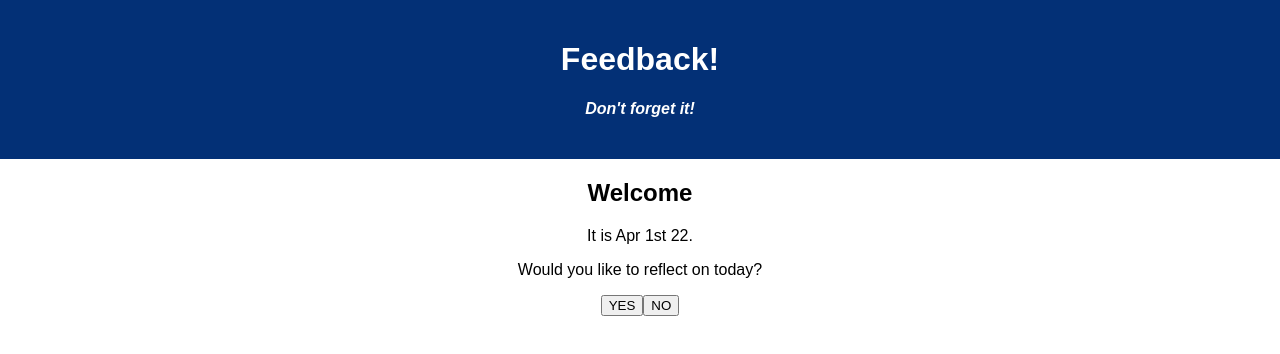
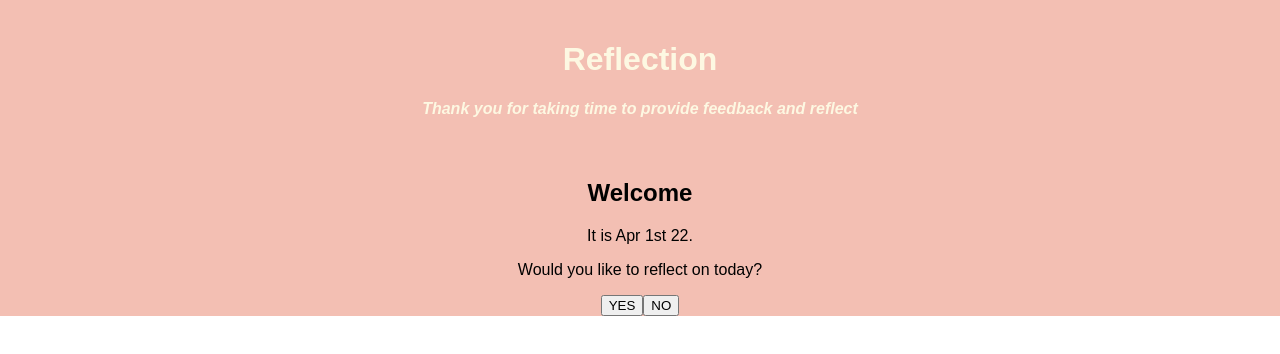
Before and after one commit to atshepard/weekend-redux-feedback, a React (Create React App) app: page / in a window 1280 px wide. Shown: the top 354 px of the page. Built offline with nearby package versions, Linux system fonts and the light colour scheme.

Commit message:
adds background animation

```diff
--- a/src/components/App/App.css
+++ b/src/components/App/App.css
@@ -1,12 +1,28 @@
 .App {
   text-align: center;
+  background-color: #ffddd3;
+  animation-name: color;
+  animation-duration: 12s;
+  animation-iteration-count: infinite;
+  height: 100%;
+}
+
+@keyframes color {
+  0% {
+    background-color: #ffddd3;
+  }
+  50% {
+    background-color: #f3bfb3;
+  }
+  100% {
+    background-color: #ffddd3;
+  }
 }
 
 .App-header {
-  background-color: #033076;
   min-height: 70px;
   padding: 20px;
-  color: white;
+  color: #fdf8e2;
   margin-bottom: 20px;
 }
 
--- a/src/components/Header/Header.jsx
+++ b/src/components/Header/Header.jsx
@@ -3,8 +3,8 @@ function Header() {
     return (
         <>
             <header className='App-header'>
-                <h1 className='App-title'>Feedback!</h1>
-                <h4>Don't forget it!</h4>
+                <h1 className='App-title'>Reflection</h1>
+                <h4>Thank you for taking time to provide feedback and reflect</h4>
             </header>
         </>
     )
```
